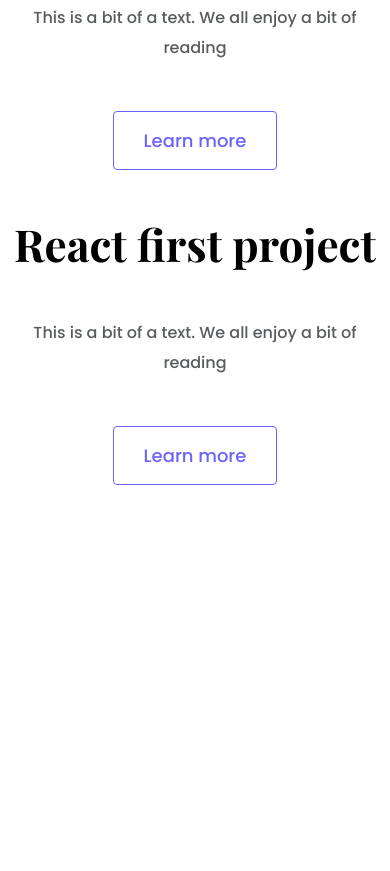
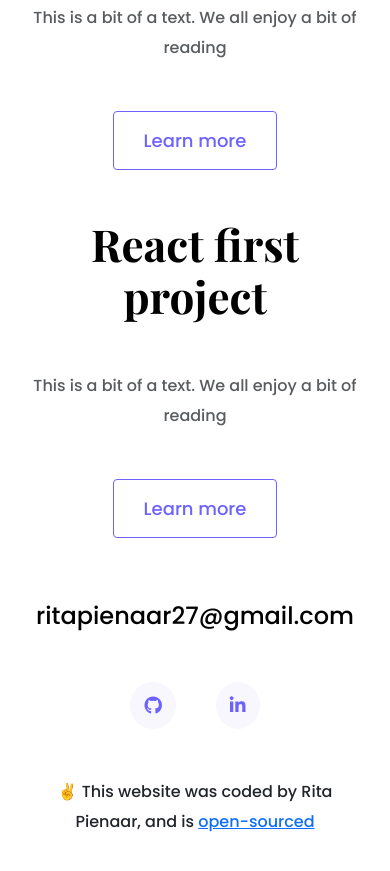
Before and after one commit to RitaPine/project-rdpienaar, a plain HTML site: page index.html in a window 390 px wide. Shown: the part 1095-1966 px from the top of the page. Before the commit the page ends 1580 px from the top, so only its background shows below. Drawn offline with nearby package versions, Linux system fonts and the light colour scheme.

Commit message:
added in missing dev container and fixed formatting and added in footer

```diff
--- a/index.html
+++ b/index.html
@@ -64,16 +64,17 @@
           </li>
         </ul>
       </nav>
-      </div>
+
     <div class="hero">
       <p>👋 Hello, I'm</p>
       <h1>Rita Pienaar</h1>
       <h2 class="mb-5">Front-end developer based in United Kingdom</h2>
-      <div><a href="#" class="btn btn-branding">Contact me</a></div>
+      <div><a href="/contact.html" class="btn btn-branding">Contact me</a></div>
     </div>
     <p class="text-center m-5">
-      Featured Project which my best projects be choice to show
+      Some of my first projects I built with my new skills.
     </p>
+    <div class="container">
     <div class="row mb-5">
       <div class="col d-none d-lg-block">
         <img src="images/Weatherapp.png" class="img-fluid" alt="" />
@@ -84,7 +85,7 @@
           <p class="mb-5 text-muted">
             This is a bit of a text. We all enjoy a bit of reading
           </p>
-          <a href="" class="btn btn-branding-outline"> Learn more </a>
+          <a href="/work" class="btn btn-branding-outline"> Learn more </a>
         </div>
       </div>
     </div>
@@ -118,5 +119,54 @@
         </div>
       </div>
     </div>
+     <footer class="container">
+      <div class="contact-box justify-content-between mb-5 d-none d-md-flex">
+        <div>
+          <h3>Work Inquiry</h3>
+          <p class="text-muted">Let's work together</p>
+        </div>
+        <div>
+          <a class='btn btn-branding mt-3' href='/contact' title='Contact Rita'>
+            Contact me
+          </a>
+        </div>
+      </div>
+      <div class="d-flex justify-content-center mb-5">
+        <a
+          href="mailto:ritapenaar27@gmail.com"
+          class="email-link"
+          title="Rita Pienaar"
+        >
+          ritapienaar27@gmail.com
+        </a>
+      </div>
+       <div class="social-links d-flex justify-content-center">
+        <a
+          href="https://github.com/RitaPine"
+          target="_blank"
+          title="GitHub Profile"
+        >
+          <i class="fab fa-github"></i>
+        </a>
+        <a
+          href="https://www.linkedin.com/in/%F0%9F%8C%BBrita-pienaar-40771189/"
+          target="_blank"
+          title="LinkedIn Profile"
+        >
+          <i class="fab fa-linkedin-in"></i>
+        </a>
+
+      </div>
+      <p class="text-center mt-5">
+        ✌️ This website was coded by Rita Pienaar, and is
+        <a
+          href="https://github.com/RitaPine/project-rdpienaar"
+          target="_blank"
+        >
+          open-sourced
+        </a>
+      </p>
+    </footer>
+    </div>
   </body>
 </html>
```
